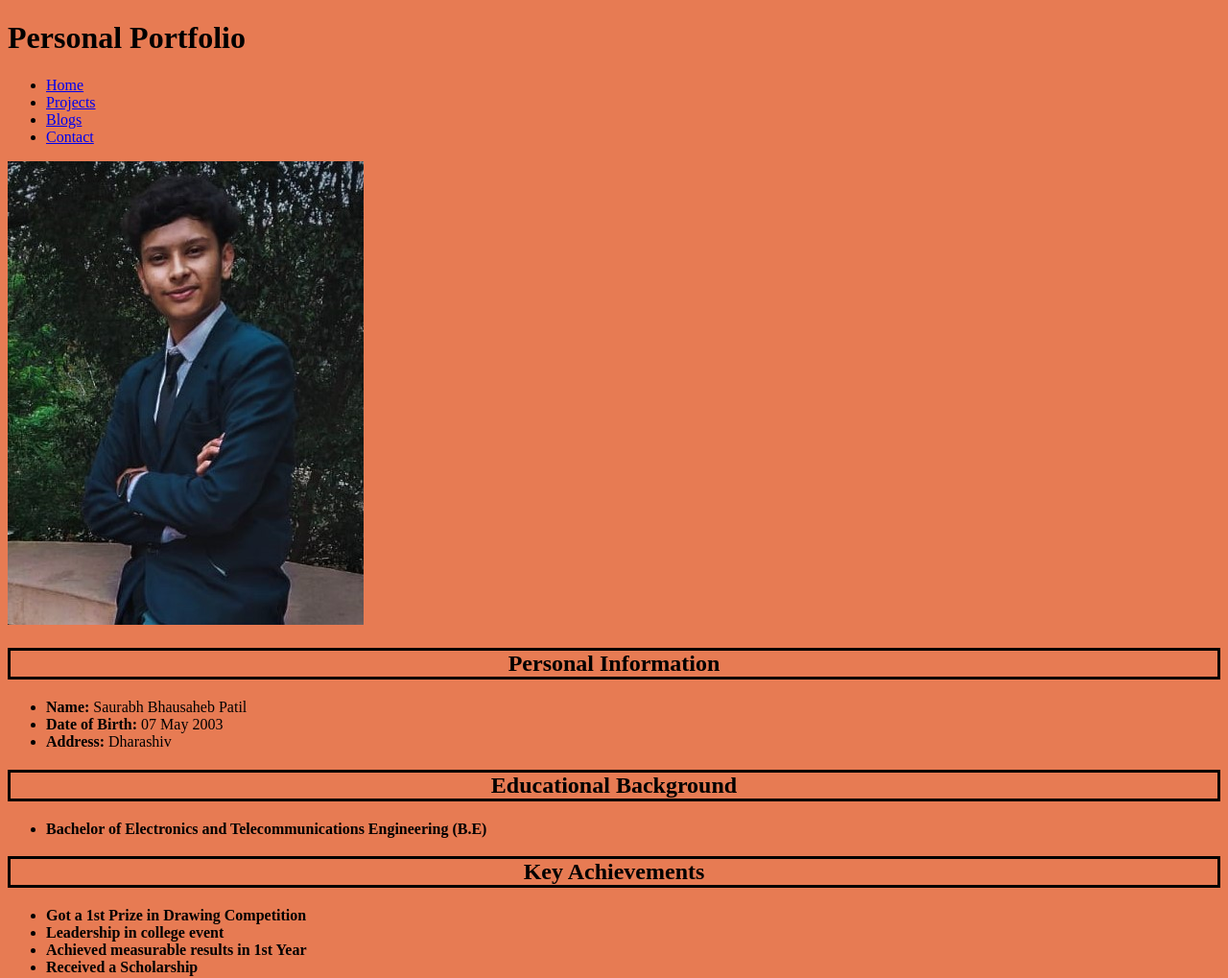
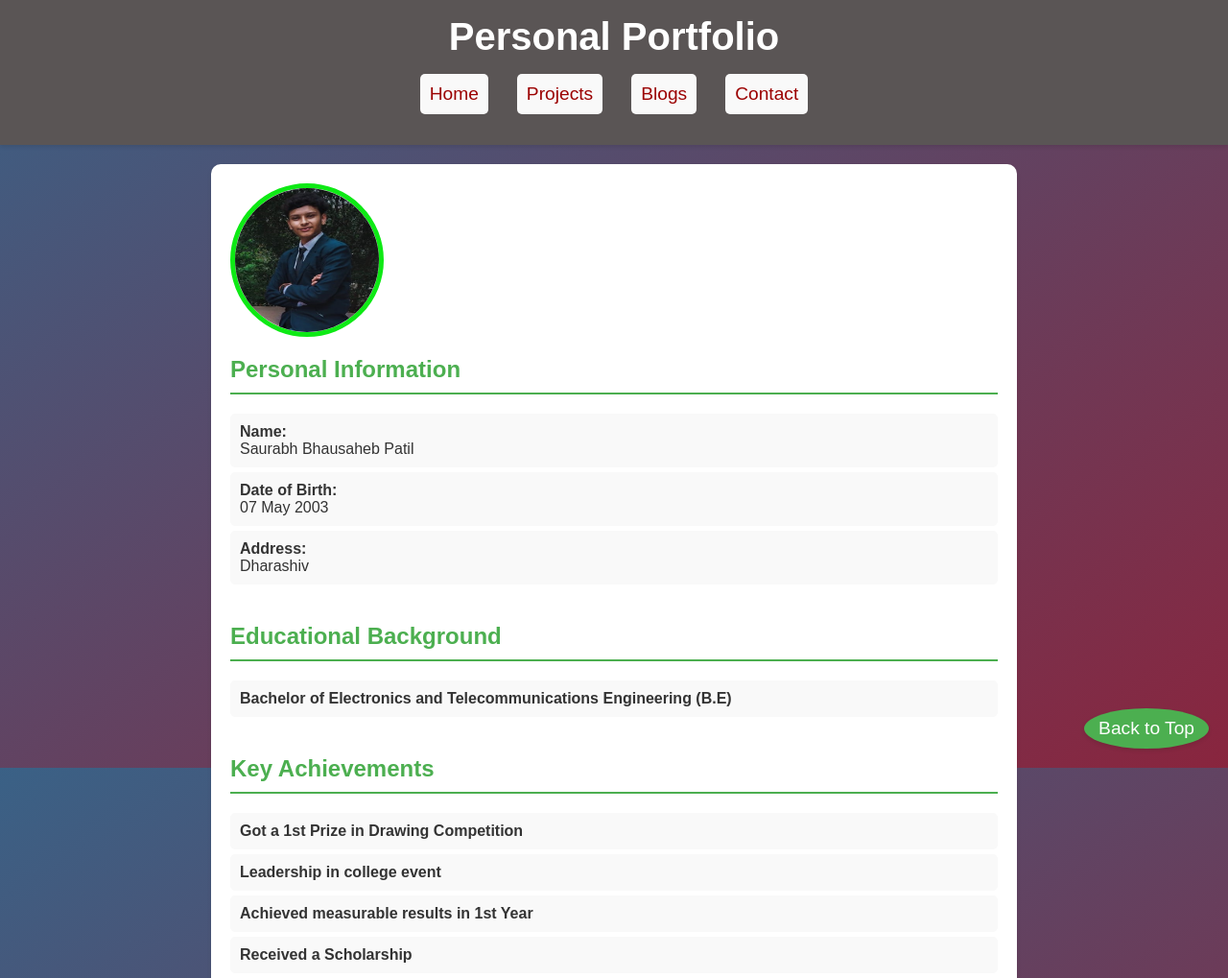
Before and after one commit to kanha0705/portfolio, a plain HTML site: page index.html in a window 1280 px wide. Shown: the top 1019 px of the page at 96% size. Drawn offline with Linux system fonts and the light colour scheme; a script that the page names is missing.

Commit message:
Update style.css

```diff
--- a/style.css
+++ b/style.css
@@ -1,71 +1,290 @@
-h2{
-    text-align: center;
-
+/* General styles */
+body {
+    margin: 0;
+    font-family: Arial, sans-serif;
+    background: linear-gradient(to bottom right, #3a6186, #89253e);
+    color: #333;
+    background-attachment: fixed;
+    scroll-behavior: smooth;
 }
 
-h2{
-    border-style: solid;
+header {
+    background-color: rgba(0, 0, 0, 0.8);
+    color: white;
+    text-align: center;
+    padding: 1em 0;
+    box-shadow: 0 2px 4px rgba(0, 0, 0, 0.1);
+    transition: background-color 0.3s ease;
+    position: sticky;
+    top: 0;
+    z-index: 1000;
 }
 
-#one{
-    color: rgb(0, 0, 0);
+header h1 {
+    margin: 0;
+    font-size: 2.5em;
+    animation: fadeInDown 1s ease;
 }
 
-#two{
-    color: rgb(0, 0, 0);
+nav {
+    margin-top: 10px;
 }
 
-#three{
-    color: rgb(0, 0, 0);
+nav ul {
+    list-style: none;
+    padding: 0;
+    display: flex;
+    justify-content: center;
 }
 
-
-#three{
-    color: rgb(0, 0, 0);
+nav ul li {
+    margin: 0 15px;
 }
 
-#four{
-    color: rgb(0, 0, 0);
+nav ul li a {
+    color: rgb(155, 0, 0);
+    text-decoration: none;
+    font-size: 1.2em;
+    transition: color 0.3s ease;
 }
 
-#five{
-    color: rgb(0, 0, 0);
+nav ul li a:hover {
+    color: #000000;
 }
 
-
-#six{
-    height: 200px;
-    width: 150px;
-    border-radius: 8px;
-    opacity: 1.0;
-
+main {
+    padding: 20px;
+    max-width: 800px;
+    margin: 20px auto;
+    background-color: white;
+    box-shadow: 0 2px 4px rgba(0, 0, 0, 0.1);
+    border-radius: 10px;
+    animation: fadeIn 2s ease;
 }
 
-body{
-    opacity: 1.0;
+section {
+    margin-bottom: 40px;
+    opacity: 0;
+    transform: translateY(20px);
+    animation: fadeUp 1s ease forwards;
+    animation-delay: 0.5s;
 }
 
-#eight{
-    text-align: center;
+h2 {
+    border-bottom: 2px solid #4CAF50;
+    padding-bottom: 10px;
+    color: #4CAF50;
+    margin-bottom: 20px;
+    transition: color 0.3s ease;
 }
 
-.center {
-    display: block;
-    margin-left: auto;
-    margin-right: auto;
-    width: 50%;
-  }
-
-h2{
-    color: black;
+ul {
+    list-style: none;
+    padding: 0;
 }
 
-h1{
-    color: black;
+li {
+    background-color: #f9f9f9;
+    padding: 10px;
+    margin: 5px 0;
+    border-radius: 5px;
+    transform: translateX(-20px);
+    opacity: 0;
+    animation: fadeInLeft 0.5s ease forwards;
+    animation-delay: 1s;
 }
 
-body{
+li b {
+    display: block;
+}
 
+.profile-pic {
+    display: block;
+    width: 150px;
+    height: 150px;
+    border-radius: 50%;
+    border: 5px solid #0ee915;
+    opacity: 0;
+    transform: scale(0.8);
+    animation: fadeInScale 1s ease forwards;
+    animation-delay: 1s;
+    transition: transform 0.3s ease, opacity 0.3s ease;
+}
 
-    background-color: rgb(231, 123, 83);
+.profile-pic:hover {
+    transform: scale(0.9);
+    opacity: 0.9;
 }
+
+.projects,
+.blogs,
+.contact {
+    opacity: 0;
+    transform: translateY(20px);
+    animation: fadeUp 1s ease forwards;
+    animation-delay: 0.5s;
+}
+
+.projects .project,
+.blogs .blog-post {
+    background-color: #f9f9f9;
+    padding: 15px;
+    margin: 10px 0;
+    border-radius: 10px;
+    box-shadow: 0 2px 4px rgba(0, 0, 0, 0.1);
+    transition: transform 0.3s ease, box-shadow 0.3s ease;
+}
+
+.projects .project:hover,
+.blogs .blog-post:hover {
+    transform: scale(1.05);
+    box-shadow: 0 4px 8px rgba(0, 0, 0, 0.2);
+}
+
+.projects .project img,
+.blogs .blog-post img {
+    width: 100%;
+    border-radius: 10px;
+    margin-bottom: 10px;
+}
+
+.contact form {
+    display: flex;
+    flex-direction: column;
+}
+
+.contact form label {
+    margin: 10px 0 5px;
+}
+
+.contact form input,
+.contact form textarea {
+    padding: 10px;
+    border: 1px solid #ddd;
+    border-radius: 5px;
+    font-size: 1em;
+}
+
+.contact form textarea {
+    resize: vertical;
+    height: 100px;
+}
+
+.contact form button {
+    padding: 10px;
+    margin-top: 10px;
+    background-color: #4CAF50;
+    color: white;
+    border: none;
+    border-radius: 5px;
+    font-size: 1em;
+    cursor: pointer;
+    transition: background-color 0.3s ease;
+}
+
+.contact form button:hover {
+    background-color: #45a049;
+}
+
+footer {
+    text-align: center;
+    padding: 20px 0;
+    background-color: rgba(0, 0, 0, 0.8);
+    color: white;
+    margin-top: 20px;
+    border-top: 2px solid #4CAF50;
+}
+
+footer a {
+    color: white;
+    text-decoration: none;
+    font-size: 1.2em;
+    transition: color 0.3s ease;
+}
+
+footer a:hover {
+    text-decoration: underline;
+    color: #ffeb3b;
+}
+
+/* Back to top button */
+.back-to-top {
+    position: fixed;
+    bottom: 20px;
+    right: 20px;
+    background-color: #4CAF50;
+    color: white;
+    padding: 10px 15px;
+    border-radius: 50%;
+    text-decoration: none;
+    box-shadow: 0 2px 4px rgba(0, 0, 0, 0.1);
+    transition: background-color 0.3s ease;
+}
+
+.back-to-top:hover {
+    background-color: #45a049;
+}
+
+/* Animations */
+@keyframes fadeIn {
+    from {
+        opacity: 0;
+    }
+
+    to {
+        opacity: 1;
+    }
+}
+
+@keyframes fadeUp {
+    from {
+        opacity: 0;
+        transform: translateY(20px);
+    }
+
+    to {
+        opacity: 1;
+        transform: translateY(0);
+    }
+}
+
+@keyframes fadeInLeft {
+    from {
+        opacity: 0;
+        transform: translateX(-20px);
+    }
+
+    to {
+        opacity: 1;
+        transform: translateX(0);
+    }
+}
+
+@keyframes fadeInScale {
+    from {
+        opacity: 0;
+        transform: scale(0.8);
+    }
+
+    to {
+        opacity: 1;
+        transform: scale(1);
+    }
+}
+
+@keyframes fadeInDown {
+    from {
+        opacity: 0;
+        transform: translateY(-20px);
+    }
+
+    to {
+        opacity: 1;
+        transform: translateY(0);
+    }
+}
+
+/* Hover effects */
+header:hover {
+    background-color: #5a5555;
+}
```
